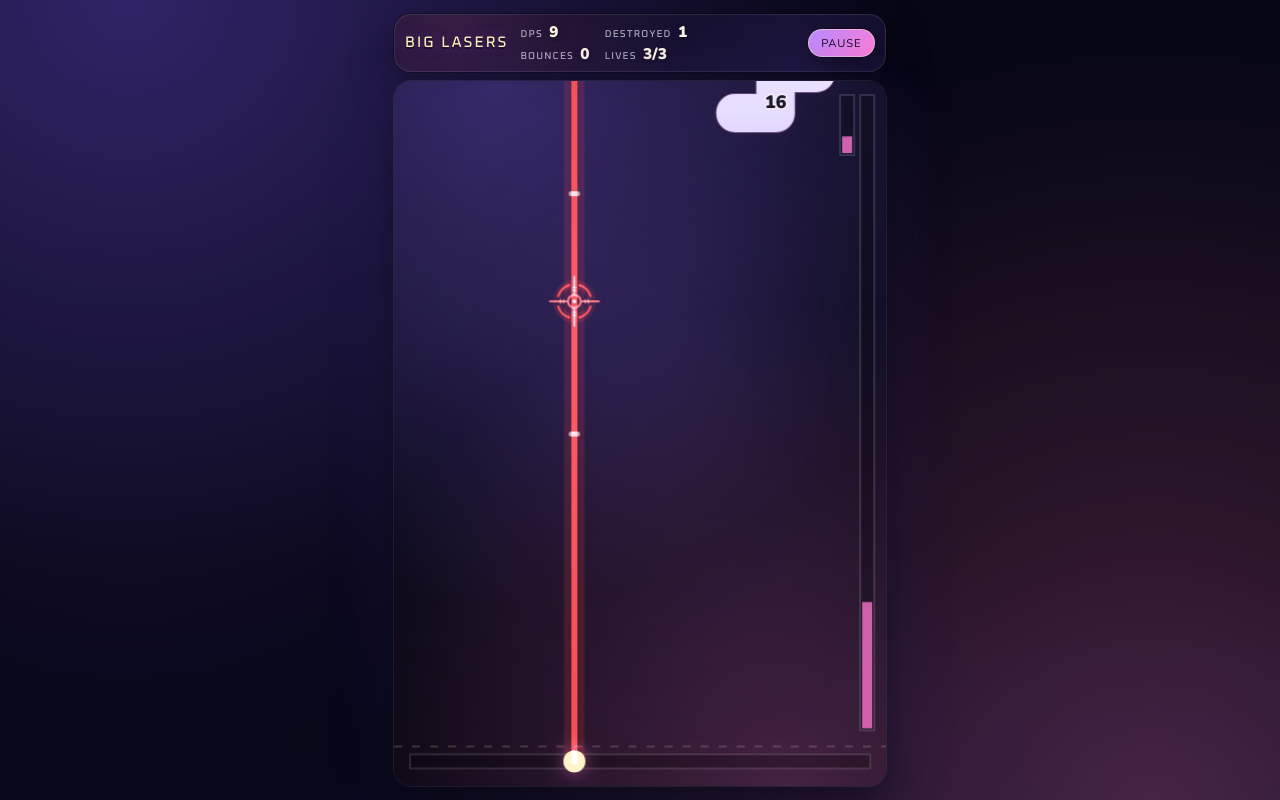
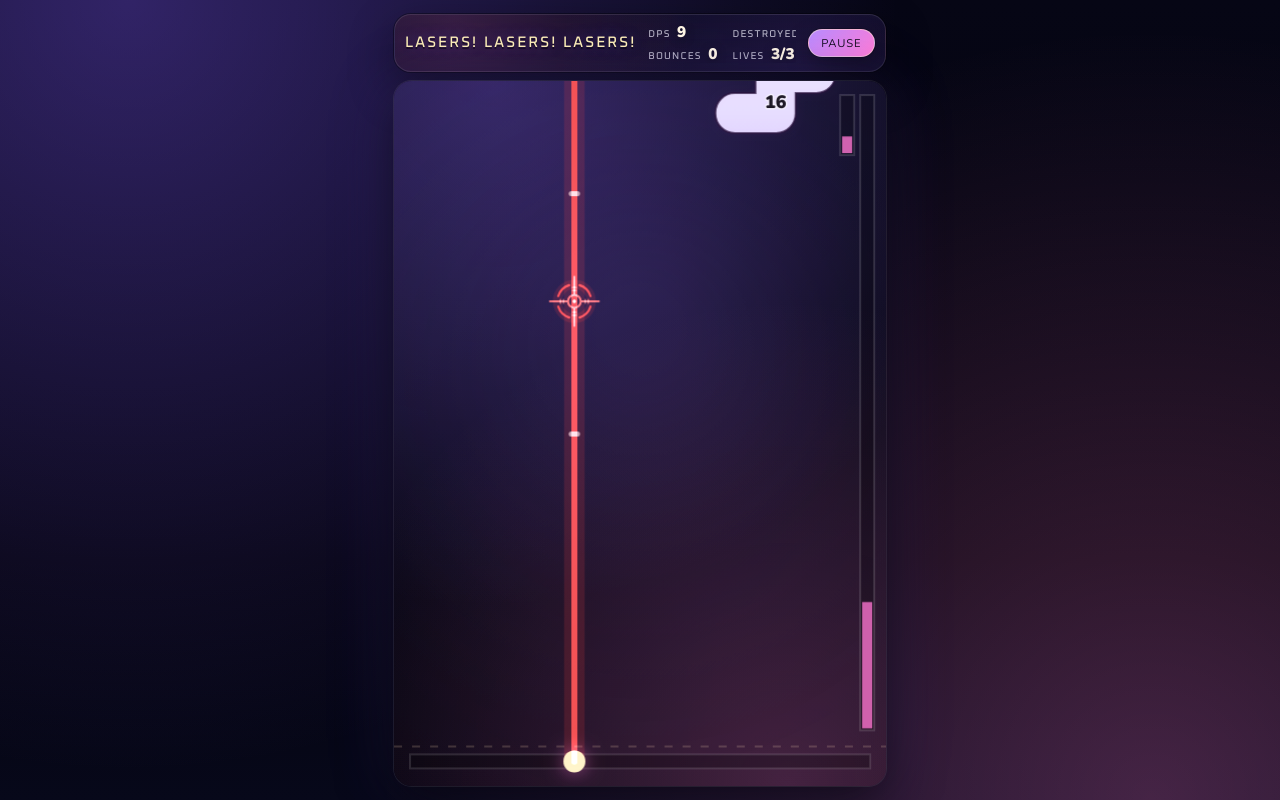
Before and after one commit to mt-quinn/lasers, a React (Vite) app in the folder client/: page / in a window 1280 px wide. Built offline with nearby package versions, Linux system fonts and the light colour scheme.

Commit message:
renamed to LASERS! LASERS! LASERS

```diff
--- a/client/index.html
+++ b/client/index.html
@@ -3,7 +3,7 @@
   <head>
     <meta charset="UTF-8" />
     <meta name="viewport" content="width=device-width, initial-scale=1.0, viewport-fit=cover" />
-    <title>Big Lasers</title>
+    <title>LASERS! LASERS! LASERS!</title>
   </head>
   <body>
     <div id="root"></div>
--- a/client/src/App.tsx
+++ b/client/src/App.tsx
@@ -292,7 +292,7 @@ export default function App() {
     <div className="lg-viewport">
       <div className="lg-shell">
         <header className="hudBar">
-          <div className="hudTitle">Big Lasers</div>
+          <div className="hudTitle">LASERS! LASERS! LASERS!</div>
 
           <div className="hudStats" aria-label="Run stats">
             <div className="hudKvp">
```
